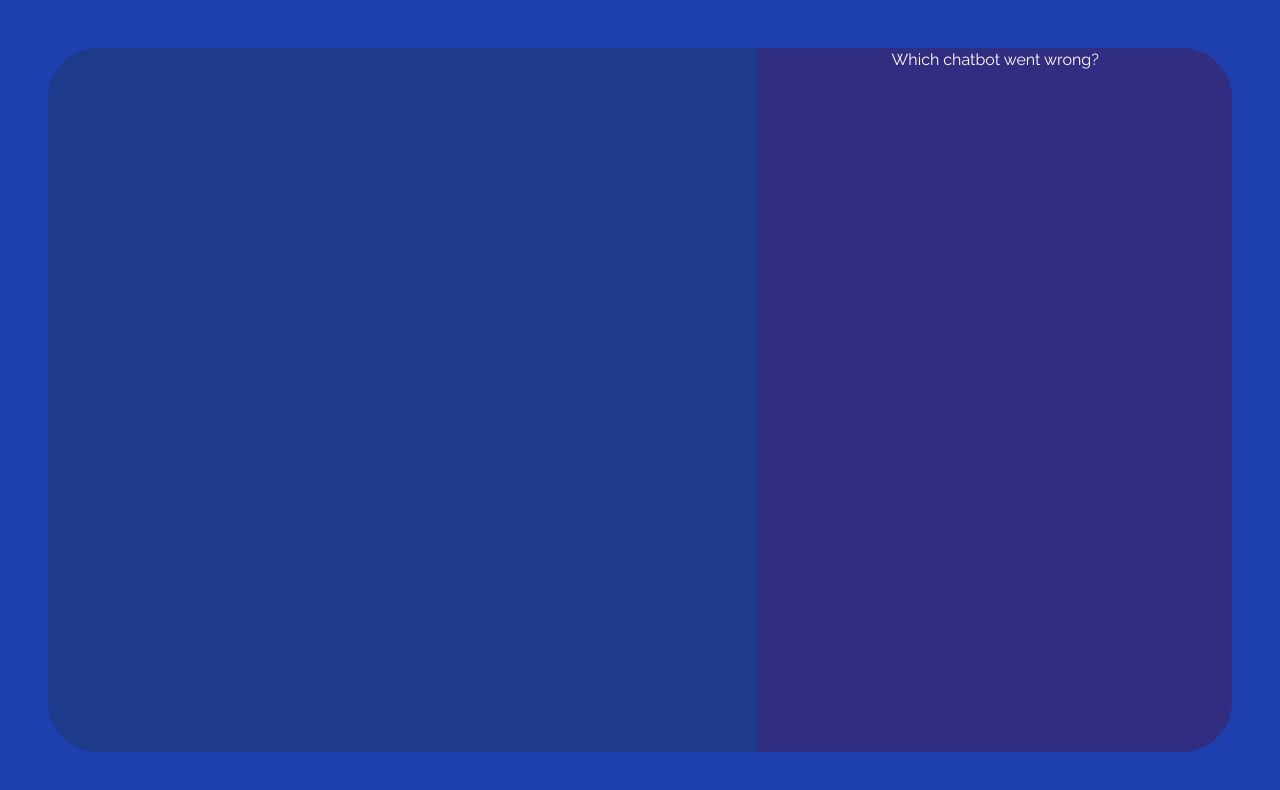
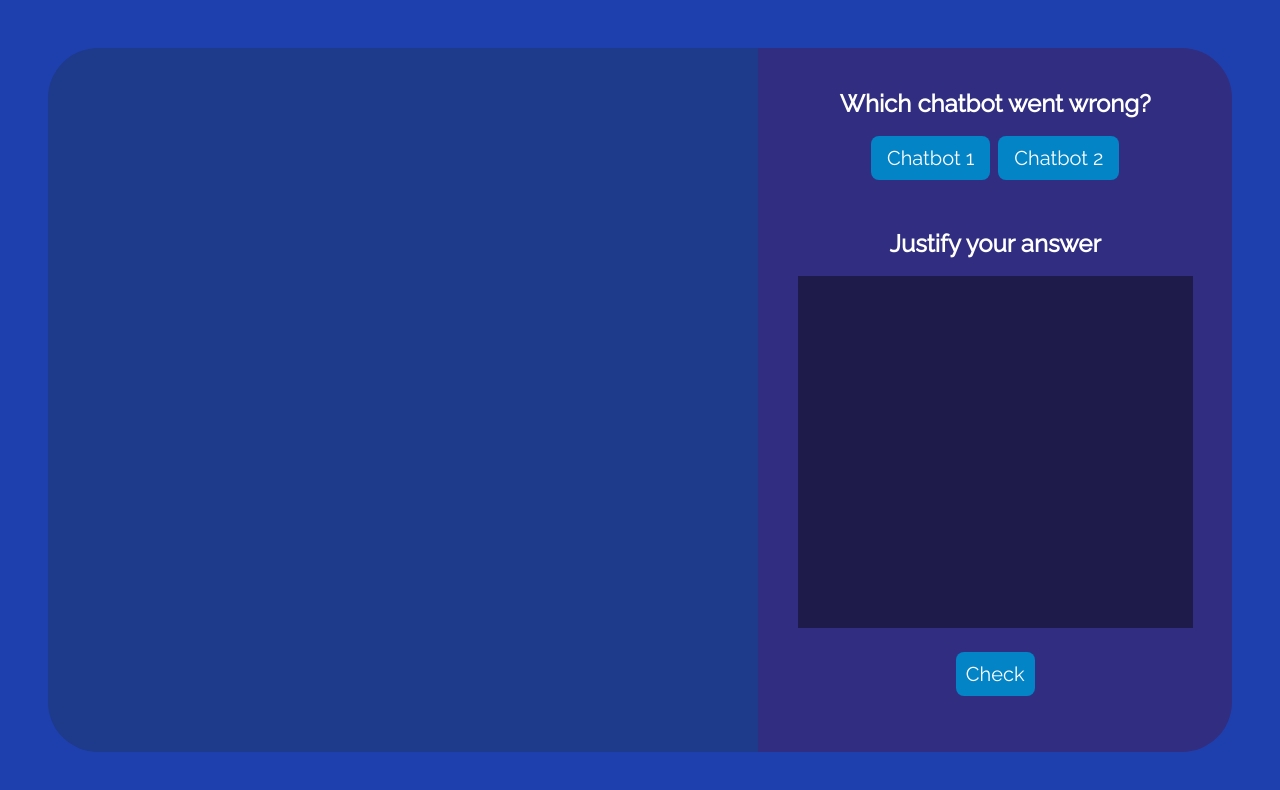
Before and after one commit to jvcent/ArguMentor, a React (Create React App) app in the folder client/: page /chat in a window 1280 px wide. Shown: the top 790 px of the page. Built offline with nearby package versions, Linux system fonts and the light colour scheme.

Commit message:
Added chatbot &popup page

```diff
--- a/client/src/pages/Chat.jsx
+++ b/client/src/pages/Chat.jsx
@@ -1,4 +1,5 @@
 import { useNavigate } from "react-router-dom";
+import { useState } from "react";
 
 export const Chat = () => {
     const navigate = useNavigate();
@@ -6,13 +7,28 @@ export const Chat = () => {
     const handleButtonClick = () => {
         navigate("/chat")
     }
+
+    const bots = ["Chatbot 1", "Chatbot 2"];
+    const [active, setActive] = useState(bots[0]);
+
     return (
         <div className="text-white main-font h-screen w-screen flex flex-row items-center justify-center bg-blue-800 p-12 ">
             <div className="h-full w-3/5 bg-blue-900 rounded-l-[50px] flex flex-row">
+            </div>
 
-            </div>
-            <div className="h-full w-2/5 bg-indigo-900 rounded-r-[50px] flex flex-col">
-                <text>Which chatbot went wrong?</text>
+            <div className="h-full w-2/5 bg-indigo-900 rounded-r-[50px] flex flex-col items-center">
+                <h1 className="text-2xl mt-10 font-semibold">Which chatbot went wrong?</h1>
+                <div className="flex flex-row space-x-2 justify-center">
+                    {bots.map((bot) => (
+                        <button className="text-xl bg-sky-600 active:bg-sky-500 py-2 mt-4 px-4 rounded-lg" active={active === bot} onClick={() => setActive(bot)}>
+                        {bot}
+                        </button>
+                    ))}
+                </div>
+
+                <h1 className="text-2xl mt-12 font-semibold">Justify your answer</h1>
+                <input className="h-1/2 w-5/6 bg-indigo-950 mx-6 mt-4 whitespace-normal"></input>
+                <button className="text-xl bg-sky-600 mt-6 py-2 w-1/6 hover:bg-sky-500 rounded-lg">Check</button>
             </div>
         </div>
     )
--- /dev/null
+++ b/client/src/pages/Popup.jsx
@@ -0,0 +1,54 @@
+import axios from "axios";
+import { useState } from "react";
+import { useNavigate } from "react-router-dom";
+
+export const Popup = () => {
+    const navigate = useNavigate();
+    const [userAnswer, setUserAnswer] = useState('')
+    const [correctAnswer, setCorrectAnswer] = useState('')
+
+    const handleButtonClick = () => {
+        navigate('/input')
+    }
+
+
+
+    return (
+        <>
+        <div className="flex flex-col justify-center h-screen bg-blue-800 main-font">
+            <p className="text-white text-lg mb-10">Results</p>
+            <div className="grid grid-cols-2 gap-4 mt-4 ">
+                <div className="col-span-1 p-3 max-h-85 w-30 ml-10 bg-blue-200 overflow-y-auto whitespace-normal rounded-lg border-white border-2">
+                    <div className="h-full flex items-center justify-center text-center">
+                    Lorem ipsum dolor sit amet, consectetur adipiscing elit. Nam faucibus sapien justo, non convallis nulla tincidunt nec.
+                    Aliquam erat volutpat. Vivamus tristique fringilla quam, nec lacinia tortor eleifend vel. Phasellus malesuada urna et massa rhoncus, vel fringilla tortor malesuada.
+                    Quisque vestibulum, ipsum ac tempus gravida, purus neque volutpat tortor, a varius urna elit non mi. Nullam malesuada tortor nec tellus blandit, eget congue justo feugiat.
+                    Sed id sollicitudin est. Sed bibendum, dui vel accumsan bibendum, erat lorem congue justo, nec sollicitudin lectus ligula ac justo. Sed euismod, nisl eget ultricies ultrices,
+                    </div>
+                </div>
+                <div className="col-span-1 mr-10 p-3 max-h-85 w-30 bg-blue-200 overflow-y-auto whitespace-normal rounded-lg border-white border-2">
+                    <div className="h-full flex items-center justify-center text-center">
+                        Lorem ipsum dolor sit amet, consectetur adipiscing elit. Nam faucibus sapien justo, non convallis nulla tincidunt nec.
+                        Aliquam erat volutpat. Vivamus tristique fringilla quam, nec lacinia tortor eleifend vel. Phasellus malesuada urna et massa rhoncus, vel fringilla tortor malesuada.
+                        Quisque vestibulum, ipsum ac tempus gravida, purus neque volutpat tortor, a varius urna elit non mi. Nullam malesuada tortor nec tellus blandit, eget congue justo feugiat.
+                        Sed id sollicitudin est. Sed bibendum, dui vel accumsan bibendum, erat lorem congue justo, nec sollicitudin lectus ligula ac justo. Sed euismod, nisl eget ultricies ultrices,
+                    </div>
+                </div>
+            </div>
+            {/* <div className="mt-20 ml-10 mr-10 p-4 bg-violet-200 rounded-lg border-white border-2">
+                adsf
+            </div> */}
+            <div>
+                <button onClick={handleButtonClick} className="mt-10 cursor-pointer transition-all bg-blue-500 text-white px-6 py-2 rounded-lg
+                    border-blue-600
+                    border-b-[4px] hover:brightness-110 hover:-translate-y-[1px] hover:border-b-[6px]
+                    active:border-b-[2px] active:brightness-90 active:translate-y-[2px]">
+                    Study another topic
+                </button>
+            </div>
+        </div>
+
+        </>
+
+    )
+}
```
